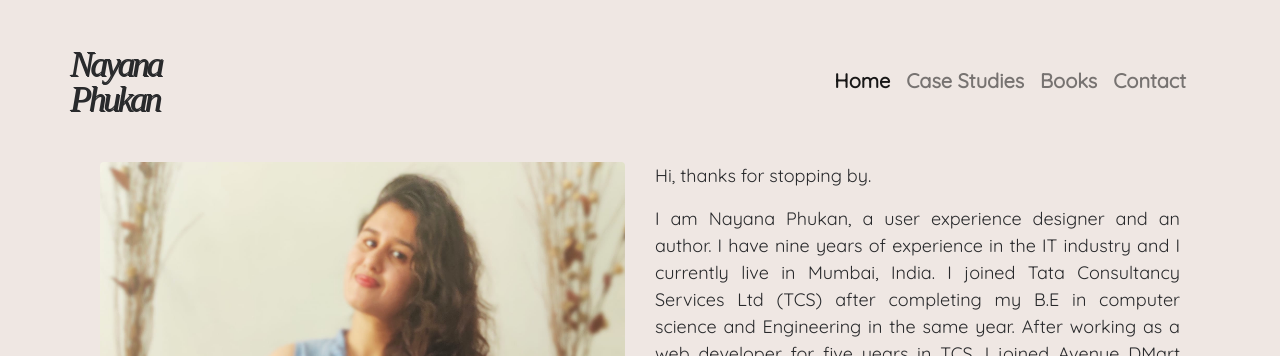
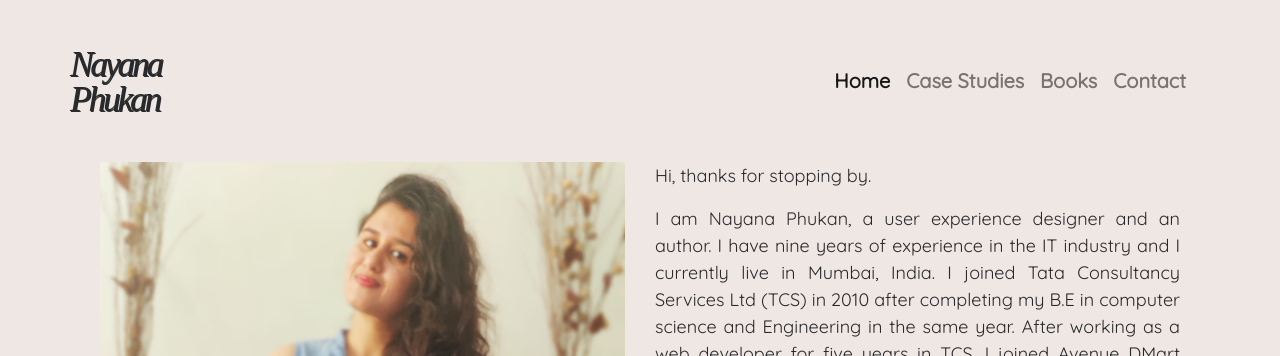
Before and after one commit to authornayana/authornayana.github.io, a plain HTML site: page index.html in a window 1280 px wide. Shown: the top 356 px of the page. Drawn offline with nearby package versions, Linux system fonts and the light colour scheme; a web font is replaced by a local one.

Commit message:
correction

```diff
--- a/index.html
+++ b/index.html
@@ -79,7 +79,7 @@
                                   <div class="col-xl-6 col-lg-6 col-md-12 col-sm-12 col-12">
                                                 <div class="aboutme">
                                                   <p>Hi, thanks for stopping by.</p>
-                                                  <p>I am Nayana Phukan, a user experience designer and an author. I have nine years of experience in the IT industry and I currently live in Mumbai, India. I joined Tata Consultancy Services Ltd (TCS) after completing my B.E in computer science and Engineering in the same year. After working as a web developer for five years in TCS, I joined Avenue DMart Ecommerce Ltd in 2016 as senior web developer and there, I started my journey as UX designer. </p>
+                                                  <p>I am Nayana Phukan, a user experience designer and an author. I have nine years of experience in the IT industry and I currently live in Mumbai, India. I joined Tata Consultancy Services Ltd (TCS) in 2010 after completing my B.E in computer science and Engineering in the same year. After working as a web developer for five years in TCS, I joined Avenue DMart Ecommerce Ltd in 2016 as senior web developer and there, I started my journey as UX designer. </p>
                                                   <p> Apart from being a UX Designer, I am also an author and I have published two bestselling novels. I published my first novel ‘Dawn in Florence’ in July, 2010 and soon, this novel became a bestselling novel in Amazon in the Contemporary romance genre. All the love and appreciation from the readers encouraged me to work in my second novel soon and I published my second novel ‘Jhiri in the Cowboy Street’ in February, 2021. ‘Jhiri in Cowboy Street’ is an enthralling suspense thriller and thankfully, this book also succeeded to recieve equal love and appreciation from the reader.</p>
                                                   <p>I am always trying to grow and learn something new. In case you would like to more about me, please send me an email or contact me on Instagram.</p>
                                                 </div>
```
